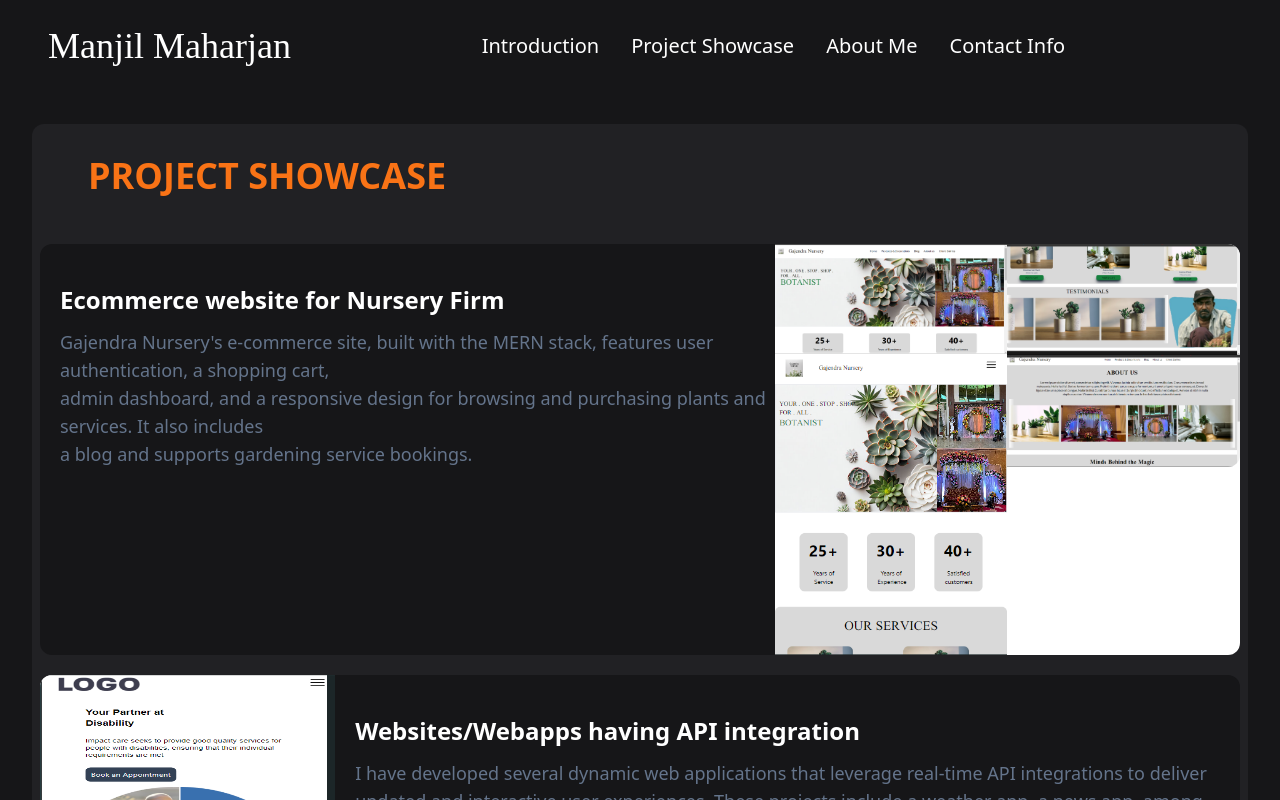
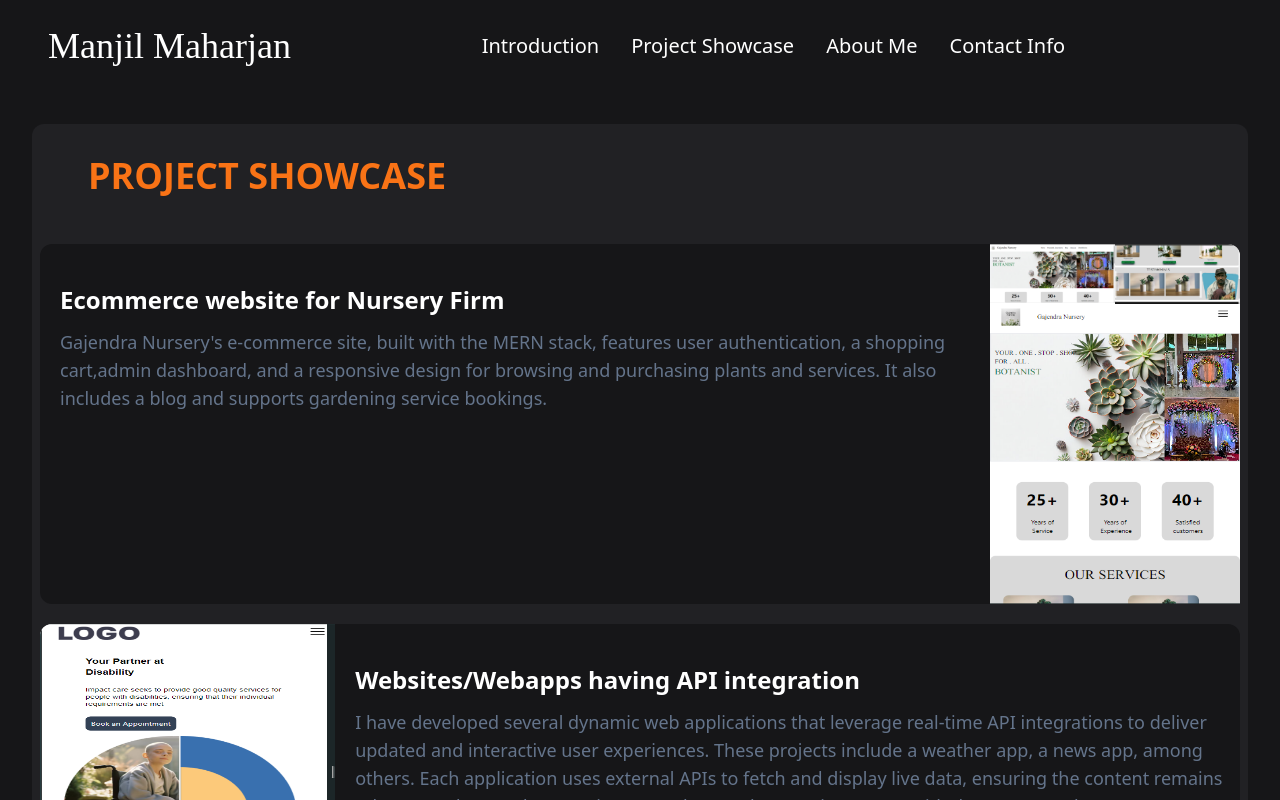
Before and after one commit to Manjil00/Portfolio_React, a React (Create React App) app: page /Projects in a window 1280 px wide. Shown: the top 800 px of the page. Built offline with nearby package versions, Linux system fonts and the light colour scheme; a web font is replaced by a local one.

Commit message:
Fixing images and words

```diff
--- a/src/pages/Projects.jsx
+++ b/src/pages/Projects.jsx
@@ -19,7 +19,7 @@ return (
                 <div className="project1 rounded-xl bg-bgcolor h-auto w-full flex flex-row justify-between items-start">
                     <div className="words mt-3 md:mt-10">
                     <h1 className="title text-white ml-5 font-sans text-lg md:text-2xl font-bold">Ecommerce website for Nursery Firm</h1>
-                    <p className=' text-slate-500 ml-5 font-sans text-xs md:text-lg mt-3  break-words'>Gajendra Nursery's e-commerce site, built with the MERN stack, features user authentication, a shopping cart,<br/>admin dashboard, and a responsive design for browsing and purchasing plants and services. It also includes <br/>a blog and supports gardening service bookings.</p>
+                    <p className=' text-slate-500 ml-5 font-sans text-xs md:text-lg mt-3  break-words'>Gajendra Nursery's e-commerce site, built with the MERN stack, features user authentication, a shopping cart,admin dashboard, and a responsive design for browsing and purchasing plants and services. It also includes a blog and supports gardening service bookings.</p>
                     </div>
                     <div className="imgpart  rounded-tr-xl rounded-br-xl h-full w-[50%]  bg-white flex flex-col justify-center items-center">
                         <div className="upperimg flex ">
@@ -28,7 +28,7 @@ return (
                         </div>
                     <div className="lowerimg flex">
                     <img src='../images/projectsimg/pgmobile.png' className='h-[300px] w-[300px]' alt='pic'/>
-                    <img src='../images/projectsimg/e-commerceaboutus.png' className='h-[50%] w-[50%] rounded-br-xl' alt='pic'/>
+                    {/* <img src='../images/projectsimg/e-commerceaboutus.png' className='h-[50%] w-[50%] rounded-br-xl' alt='pic'/> */}
                     </div>
                     </div>
                 </div>
```
